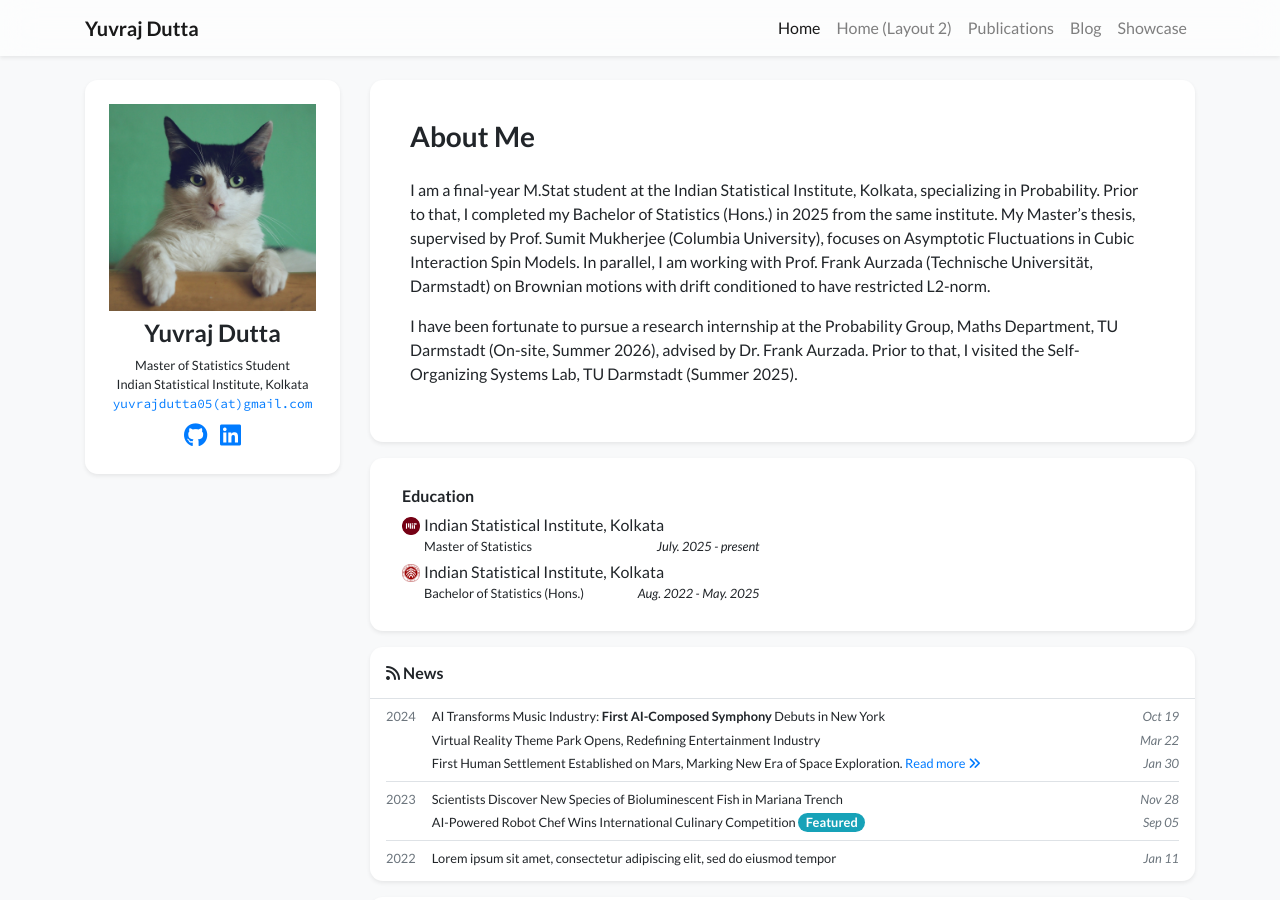
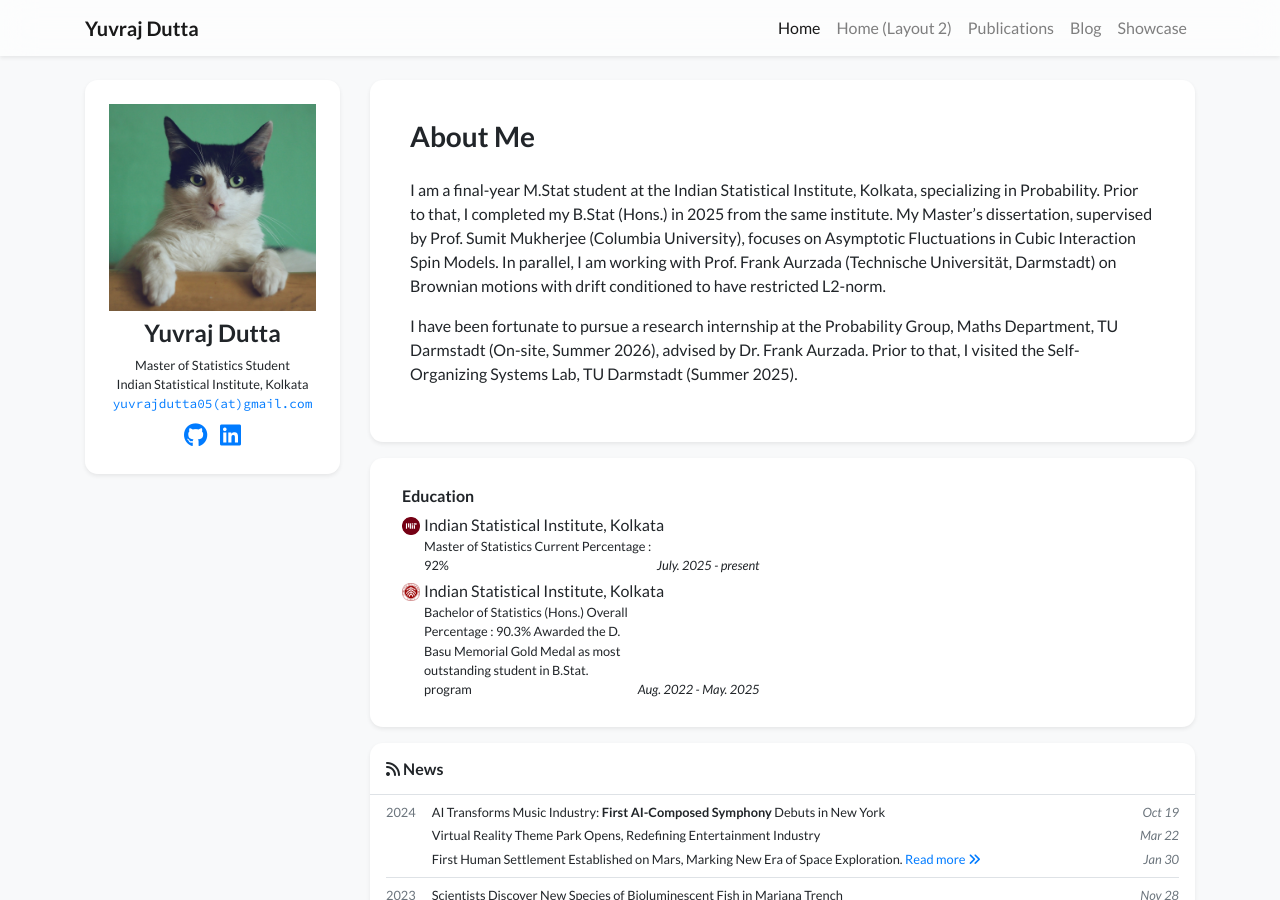
Before and after one commit to yuvrajdutta05/academic-homepage-test, a Jekyll site: the page built from index.html, in a window 1280 px wide and 900 px high. Built offline with Jekyll 4.4.1, drawn with Linux system fonts in a browser that asks for light colours; nearby versions of some CDN libraries; a style sheet for code colours, icons or effects is not loaded.

Commit message:
Update profile

```diff
--- a/_data/profile.yml
+++ b/_data/profile.yml
@@ -17,13 +17,13 @@
 # wechat_prompt: >-
 #   Please tell me your <strong>name</strong> and <strong>affiliation</strong> (current or past) when adding my wechat. Thanks!
 linkedin: yuvraj-dutta-1a574627a
-# orcid: 0000-0000-0000-0000
+# orcid: 0009-0009-5983-7917
 
 short_bio_text_justify: false
 short_bio: >-
 short_bio: >-
   <p>
-    I am a final-year M.Stat student at the Indian Statistical Institute, Kolkata, specializing in Probability. Prior to that, I completed my Bachelor of Statistics (Hons.) in 2025 from the same institute. My Master’s thesis, supervised by Prof. Sumit Mukherjee (Columbia University), focuses on Asymptotic Fluctuations in Cubic Interaction Spin Models. In parallel, I am working with Prof. Frank Aurzada (Technische Universität, Darmstadt) on Brownian motions with drift conditioned to have restricted L2-norm.
+    I am a final-year M.Stat student at the Indian Statistical Institute, Kolkata, specializing in Probability. Prior to that, I completed my B.Stat (Hons.) in 2025 from the same institute. My Master’s dissertation, supervised by Prof. Sumit Mukherjee (Columbia University), focuses on Asymptotic Fluctuations in Cubic Interaction Spin Models. In parallel, I am working with Prof. Frank Aurzada (Technische Universität, Darmstadt) on Brownian motions with drift conditioned to have restricted L2-norm.
   </p>
 
   <p>
@@ -34,14 +34,29 @@
 #portrait_caption: >-
 #  Photo by Manja Vitolic on Unsplash (this caption is optional, comment it out to disable).
 
+
+research_interests:
+  - Statistical Machine Learning
+  - Reliability Theory
+  - Deep Learning
+  - Multivariate Analysis
+  - Data Depth Theory
+  - Bayesian Statistics
+
+
 education:
 - name: Indian Statistical Institute, Kolkata
   logo: /assets/images/badges/MIT_Social_circle.png
-  position: Master of Statistics
+  position: >-
+    Master of Statistics
+    Current Percentage : 92%
   date: July. 2025 - present
 - name: Indian Statistical Institute, Kolkata
   logo: /assets/images/badges/PKU_red.png
-  position: Bachelor of Statistics (Hons.)
+  position: >-
+    Bachelor of Statistics (Hons.)
+    Overall Percentage : 90.3%
+    Awarded the D. Basu Memorial Gold Medal as most outstanding student in B.Stat. program
   date: Aug. 2022 - May. 2025
 
 # experience:
```
